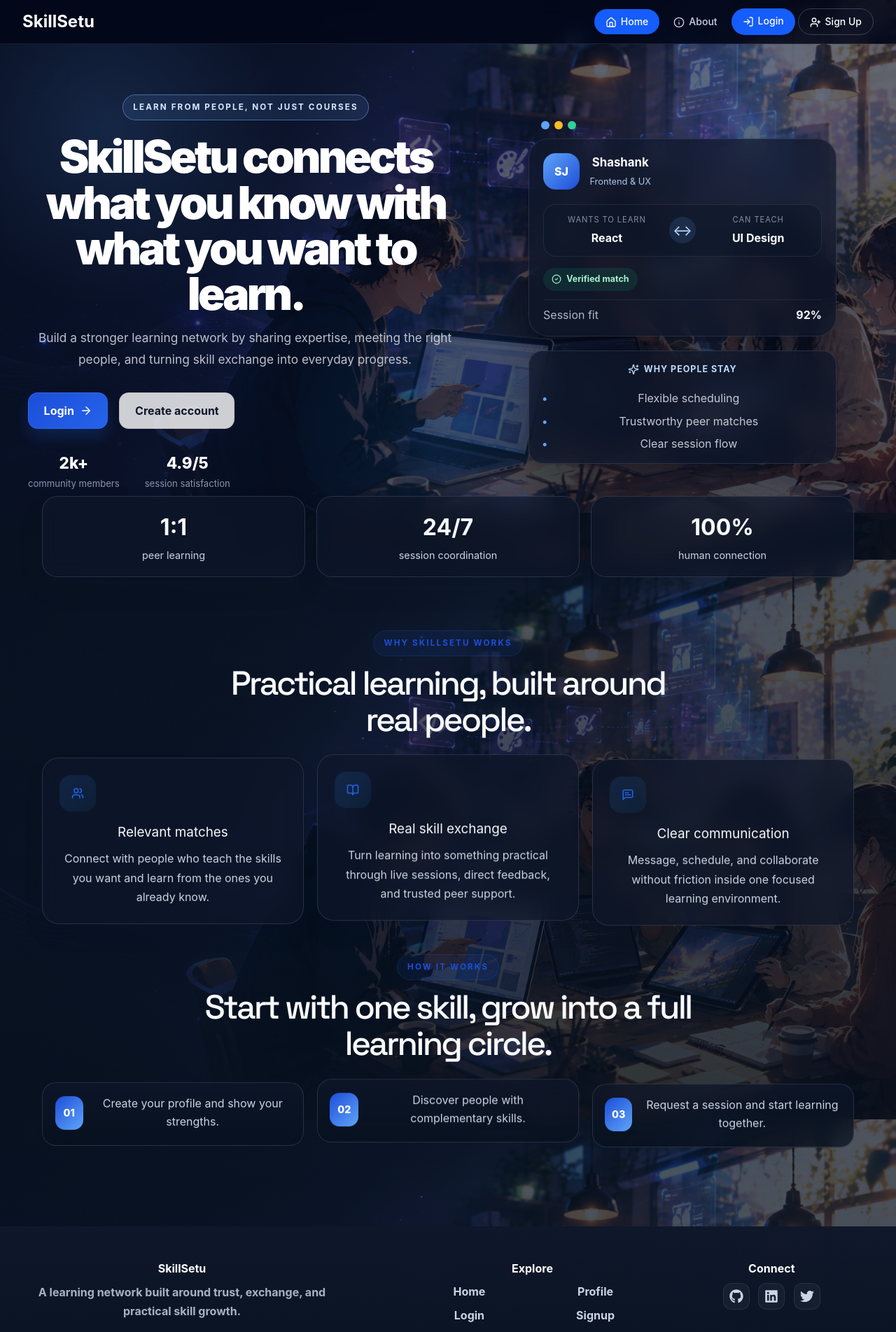
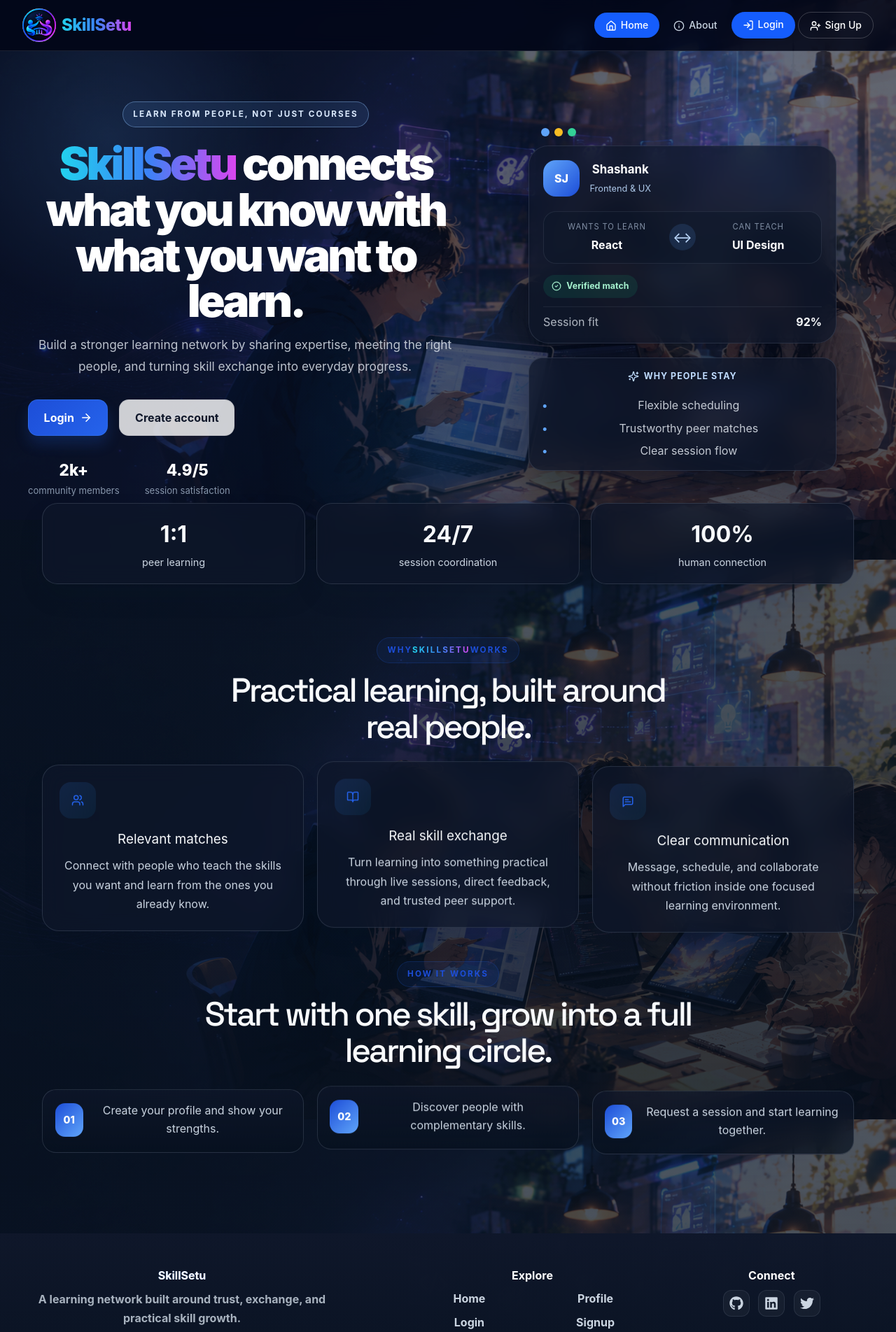
Before and after one commit to shashankjai/SkillSetu-FullStack, a React (Vite) app in the folder client/: page / in a window 1280 px wide. Shown: the top 1904 px of the page at 70% size. Built offline with nearby package versions, Linux system fonts and the light colour scheme; no server answers.

Commit message:
Unify SkillSetu brand colors across client

```diff
--- a/client/src/components/admin/Navbar.jsx
+++ b/client/src/components/admin/Navbar.jsx
@@ -49,11 +49,10 @@ const Navbar = () => {
   return (
     <nav className="bg-white/20 backdrop-blur-lg border-b border-white/30 shadow-md text-white font-bold">
       <div className="max-w-screen-xl mx-auto flex items-center justify-between p-4">
-
         <NavLink
           to="/"
           onClick={handleNavigation}
-          className="text-3xl font-extrabold text-white drop-shadow-md"
+          className="brand-gradient-text text-3xl font-extrabold drop-shadow-md"
         >
           SkillSetu
         </NavLink>
@@ -74,13 +73,8 @@ const Navbar = () => {
           } md:flex`}
         >
           <div className="flex flex-col md:flex-row md:space-x-4 lg:space-x-8 text-xl">
-
             {/* Home */}
-            <NavLink
-              to="/"
-              onClick={handleNavigation}
-              className={navLinkClass}
-            >
+            <NavLink to="/" onClick={handleNavigation} className={navLinkClass}>
               Home
             </NavLink>
 
@@ -162,7 +156,6 @@ const Navbar = () => {
                 </NavLink>
               </>
             )}
-
           </div>
         </div>
       </div>
--- a/client/src/components/footer/Footer.jsx
+++ b/client/src/components/footer/Footer.jsx
@@ -23,7 +23,7 @@ const Footer = () => {
       <div className="footer-grid">
         <div className="footer-brand">
           <div>
-            <h2>SkillSetu</h2>
+            <h2 className="brand-gradient-text">SkillSetu</h2>
             <p>
               A learning network built around trust, exchange, and practical
               skill growth.
@@ -74,8 +74,9 @@ const Footer = () => {
       </div>
 
       <div className="footer-bottom">
-        © {new Date().getFullYear()} SkillSetu. All rights reserved. | Developed
-        by{" "}
+        © {new Date().getFullYear()}{" "}
+        <span className="brand-gradient-text">SkillSetu</span>. All rights
+        reserved. | Developed by{" "}
         <a
           href="https://shashankfolio.netlify.app/"
           target="_blank"
--- a/client/src/components/navbar/Navbar.jsx
+++ b/client/src/components/navbar/Navbar.jsx
@@ -15,6 +15,7 @@ import {
   Search,
 } from "lucide-react";
 import { logout } from "../../redux/slices/authSlice";
+import logo from "../../assets/logo.png";
 
 const Navbar = () => {
   const navigate = useNavigate();
@@ -50,9 +51,16 @@ const Navbar = () => {
         <NavLink
           to="/"
           onClick={handleNavigation}
-          className="text-2xl font-bold text-white"
+          className="flex shrink-0 items-center gap-2"
         >
-          SkillSetu
+          <img
+            src={logo}
+            alt="SkillSetu"
+            className="h-12 w-12 rounded-full object-cover"
+          />
+          <span className="brand-gradient-text text-xl font-extrabold tracking-tight sm:text-2xl">
+            SkillSetu
+          </span>
         </NavLink>
 
         <div className="md:hidden">
--- a/client/src/index.css
+++ b/client/src/index.css
@@ -1,4 +1,11 @@
 @import "tailwindcss";
+
+.brand-gradient-text {
+  background: linear-gradient(90deg, #22d3ee, #3b82f6, #d946ef);
+  -webkit-background-clip: text;
+  background-clip: text;
+  color: transparent;
+}
 
 :root {
   --brand-900: #07111f;
--- a/client/src/pages/AboutUSPage.jsx
+++ b/client/src/pages/AboutUSPage.jsx
@@ -21,17 +21,17 @@ const AboutUsPage = () => {
         <Navbar />
 
         <div className="mx-auto max-w-7xl px-4 py-8 md:px-8">
-
           {/* Header */}
           <section className="mb-10 rounded-2xl border border-white/10 bg-white/5 p-6 text-center md:p-8">
             <p className="text-xs font-semibold uppercase tracking-wider text-blue-400">
               About us
             </p>
-            <h1 className="mt-2 text-4xl font-bold text-white md:text-5xl">
+            <h1 className="brand-gradient-text mt-2 text-4xl font-bold md:text-5xl">
               SkillSetu
             </h1>
             <p className="mt-3 mx-auto max-w-2xl text-base text-slate-300">
-              A peer-to-peer skill exchange platform connecting learners and experts worldwide.
+              A peer-to-peer skill exchange platform connecting learners and
+              experts worldwide.
             </p>
           </section>
 
@@ -82,10 +82,11 @@ const AboutUsPage = () => {
                 <p className="mb-3 text-blue-400">Full Stack Developer</p>
 
                 <p className="mb-5 text-slate-300 leading-relaxed">
-                  I built SkillSetu to make education accessible to everyone.
-                  This platform lets people share knowledge without worrying
-                  about money. When I'm not coding, I explore new technologies
-                  and design user-friendly experiences.
+                  I built <span className="brand-gradient-text">SkillSetu</span>{" "}
+                  to make education accessible to everyone. This platform lets
+                  people share knowledge without worrying about money. When I'm
+                  not coding, I explore new technologies and design
+                  user-friendly experiences.
                 </p>
 
                 <div className="flex justify-center gap-4 md:justify-start">
@@ -123,7 +124,9 @@ const AboutUsPage = () => {
                 Join the Skill Revolution
               </h2>
               <p className="mt-2 text-slate-300">
-                Start teaching, learning, and growing with the SkillSetu community today.
+                Start teaching, learning, and growing with the{" "}
+                <span className="brand-gradient-text">SkillSetu</span> community
+                today.
               </p>
               <button className="mt-5 rounded-full bg-white px-8 py-3 font-semibold text-blue-900 transition hover:bg-slate-100">
                 Explore Skills
--- a/client/src/pages/AdminDashboardPage.jsx
+++ b/client/src/pages/AdminDashboardPage.jsx
@@ -61,7 +61,8 @@ const AdminDashboardPage = () => {
                 <p className="mt-3 max-w-3xl text-sm text-slate-200 md:text-base">
                   Responsible for overseeing platform operations, handling
                   reports, maintaining integrity, and guiding the growth of the
-                  SkillSetu community.
+                  <span className="brand-gradient-text">SkillSetu</span>{" "}
+                  community.
                 </p>
               </div>
             </div>
--- a/client/src/pages/AlreadyLoggedIn.jsx
+++ b/client/src/pages/AlreadyLoggedIn.jsx
@@ -42,7 +42,7 @@ const AlreadyLoggedIn = () => {
           initial={{ y: -20, opacity: 0 }}
           animate={{ y: 0, opacity: 1 }}
           transition={{ duration: 0.6 }}
-          className="text-4xl sm:text-5xl font-bold bg-gradient-to-r from-white to-blue-100 bg-clip-text text-transparent mb-4"
+          className="brand-gradient-text text-4xl sm:text-5xl font-bold mb-4"
         >
           SkillSetu
         </motion.h1>
@@ -53,17 +53,14 @@ const AlreadyLoggedIn = () => {
 
         {user?.name && (
           <p className="text-white text-lg mb-2">
-            Welcome back,{" "}
-            <span className="font-bold">
-              {user.name}
-            </span>
+            Welcome back, <span className="font-bold">{user.name}</span>
           </p>
         )}
 
         <p className="text-blue-100 text-base sm:text-lg mb-8">
-          You are currently signed in to your SkillSetu account.
-          Please logout first if you want to login with another
-          account.
+          You are currently signed in to your{" "}
+          <span className="brand-gradient-text">SkillSetu</span> account. Please
+          logout first if you want to login with another account.
         </p>
 
         <button
--- a/client/src/pages/HomePage.jsx
+++ b/client/src/pages/HomePage.jsx
@@ -54,7 +54,8 @@ const Home = () => {
           <div className="hero-copy">
             <span className="eyebrow">Learn from people, not just courses</span>
             <h1>
-              SkillSetu connects what you know with what you want to learn.
+              <span className="brand-gradient-text">SkillSetu</span> connects
+              what you know with what you want to learn.
             </h1>
             <p>
               Build a stronger learning network by sharing expertise, meeting
@@ -150,7 +151,9 @@ const Home = () => {
 
       <section className="features-section">
         <div className="section-heading center-heading">
-          <span className="eyebrow dark">Why SkillSetu works</span>
+          <span className="eyebrow dark">
+            Why <span className="brand-gradient-text">SkillSetu</span> works
+          </span>
           <h2>Practical learning, built around real people.</h2>
         </div>
 
--- a/client/src/pages/LoginPage.jsx
+++ b/client/src/pages/LoginPage.jsx
@@ -117,7 +117,7 @@ const LoginPage = () => {
           <span className="inline-flex items-center gap-2 rounded-full border border-blue-400/30 bg-blue-500/10 px-3 py-1 text-xs font-semibold uppercase tracking-[0.2em] text-blue-200">
             Skill exchange platform
           </span>
-          <h1 className="mt-5 text-4xl font-black tracking-tight text-white sm:text-5xl">
+          <h1 className="brand-gradient-text mt-5 text-4xl font-black tracking-tight sm:text-5xl">
             SkillSetu
           </h1>
           <p className="mt-3 text-base text-slate-300">
@@ -189,7 +189,7 @@ const LoginPage = () => {
           </form>
 
           <div className="mt-6 text-center text-sm text-slate-300">
-            New to SkillSetu?{" "}
+            New to <span className="brand-gradient-text">SkillSetu</span>?{" "}
             <Link
               to="/register"
               className="font-semibold text-blue-300 transition hover:text-white"
@@ -216,7 +216,7 @@ const LoginPage = () => {
           <div className="absolute inset-0 flex items-end p-10">
             <div className="max-w-md rounded-[26px] border border-white/10 bg-slate-950/35 p-6 backdrop-blur-md">
               <p className="text-xs font-semibold uppercase tracking-[0.24em] text-blue-200">
-                Why SkillSetu
+                Why <span className="brand-gradient-text">SkillSetu</span>
               </p>
               <h3 className="mt-3 text-3xl font-bold text-white">
                 Learn with people, not just courses.
--- a/client/src/pages/RegisterPage.jsx
+++ b/client/src/pages/RegisterPage.jsx
@@ -72,9 +72,9 @@ const RegisterPage = () => {
           className="relative z-10 mb-8 text-center"
         >
           <span className="inline-flex items-center gap-2 rounded-full border border-blue-400/30 bg-blue-500/10 px-3 py-1 text-xs font-semibold uppercase tracking-[0.2em] text-blue-200">
-            Join SkillSetu
+            Join <span className="brand-gradient-text">SkillSetu</span>
           </span>
-          <h1 className="mt-5 text-4xl font-black tracking-tight text-white sm:text-5xl">
+          <h1 className="brand-gradient-text mt-5 text-4xl font-black tracking-tight sm:text-5xl">
             SkillSetu
           </h1>
           <p className="mt-3 text-base text-slate-300">
```
Also changed, not shown: client/src/assets/logo.png (added).
